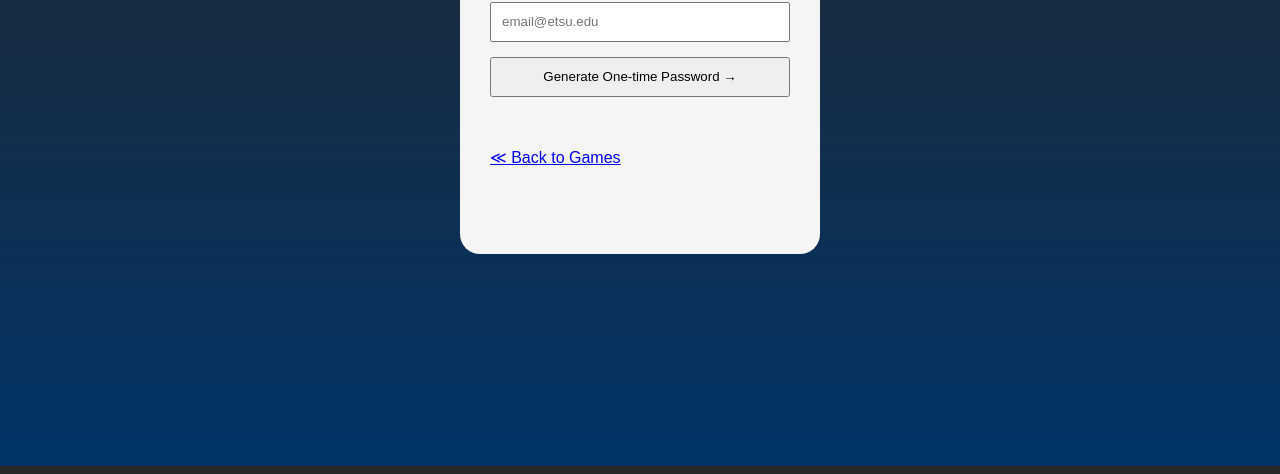
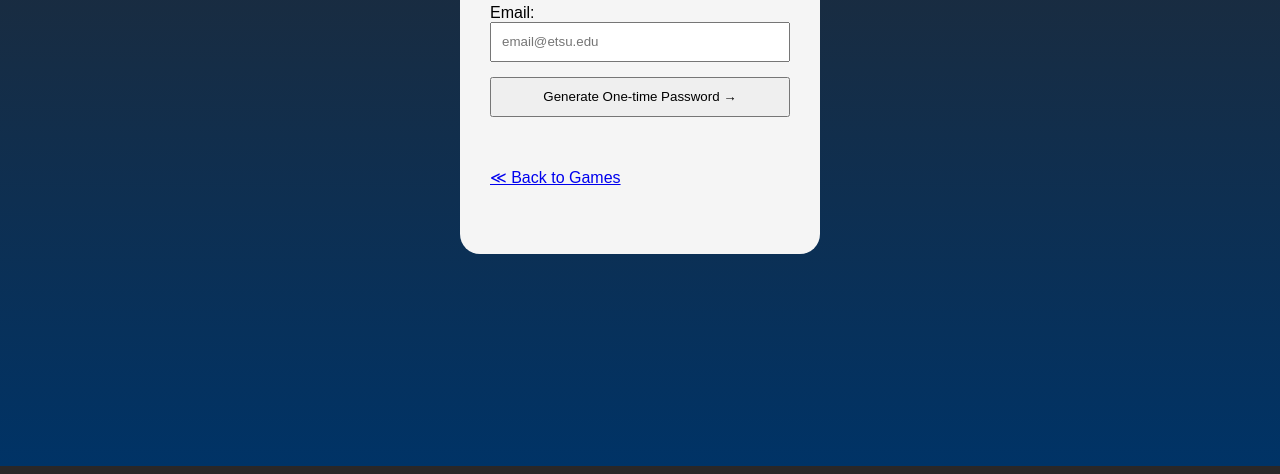
Before and after one commit to JessAye/Robust, a plain HTML site: page Games/LoginPage.html in a window 1280 px wide. Shown: the part 334-808 px from the top of the page. Drawn offline with Linux system fonts and the light colour scheme.

Commit message:
Update LoginPage.css

```diff
--- a/Games/LoginPage.css
+++ b/Games/LoginPage.css
@@ -23,7 +23,7 @@ body {
 
 .front, .back {
   position: absolute;
-    padding:10px 30px;
+    padding:30px 30px;
   top: 0;
   left: 0;
   right: 0;
@@ -59,10 +59,6 @@ input{
     text-align:left !important;
 }
 
-
-
-
-
 body, html {
   height: 100%;
 }
```
